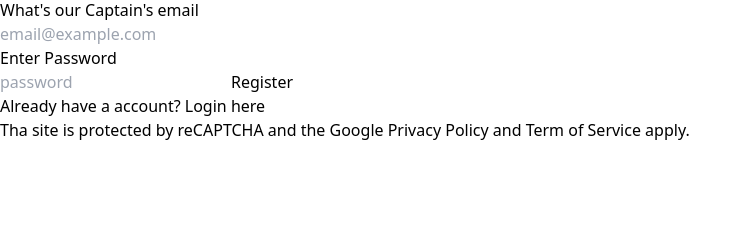
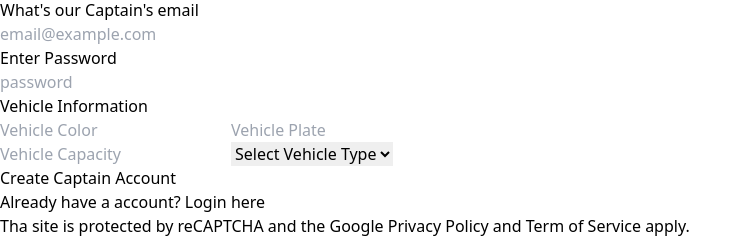
Before and after one commit to harpreet0816/uber-backend, a React (Vite) app in the folder frontend/: page /captain-signup in a window 1280 px wide. Shown: the part 350-590 px from the top of the page, without its empty margins (0-751 px from the left). Built offline with nearby package versions, Linux system fonts and the light colour scheme.

Commit message:
home page ui in progress

```diff
--- a/frontend/src/context/CaptainContext.jsx
+++ b/frontend/src/context/CaptainContext.jsx
@@ -4,9 +4,24 @@ export const captainDataContext = createContext();
 
 const CaptainContext = ({children}) => {
  const [captain, setCaptain] = useState(null);
+ const [ isLoading, setIsLoading] = useState(false);
+ const [ error , setError ] = useState(null);
 
+ const updateCaptain = (captainData) => {
+    setCaptain(captainData);
+ }
+
+ const value = {
+    captain,
+    setCaptain,
+    isLoading,
+    setIsLoading,
+    error,
+    setError,
+    updateCaptain
+ }
   return (
-    <captainDataContext.Provider value={{captain, setCaptain}}>
+    <captainDataContext.Provider value={ value }>
         {children}
     </captainDataContext.Provider>
   )
--- a/frontend/src/pages/CaptainProtectWrapper.jsx
+++ b/frontend/src/pages/CaptainProtectWrapper.jsx
@@ -1,16 +1,46 @@
-import { useEffect } from "react";
+import { useContext, useEffect, useState } from "react";
 import { useNavigate } from "react-router-dom";
+import { captainDataContext } from "../context/CaptainContext";
+import axios from "axios";
 
 const CaptainProtectWrapper = ({ children }) => {
   const token = localStorage.getItem("token");
-
+  const [ captain, setCaptain] = useContext(captainDataContext);
+  const [ isLoading, setIsLoading] = useState(true);
   const navigate = useNavigate();
 
   useEffect(() => {
     if (!token) {
       navigate("/captain-login");
     }
-  }, []);
+
+    axios.get(`${import.meta.env.VITE_BASE_URL}/captains/profile`, {
+      headers: {
+        Authorization: `Bearer ${token}`
+      }
+    }).then((response) => {
+      if(response.status === 200){
+
+        const data = response.data;
+        setCaptain(data.captain);
+        setIsLoading(false);
+
+      }
+    }).catch(err => {
+      console.log(err.message);
+      navigate("/captain-login");
+    });
+
+  }, [ token ]);
+
+
+
+  if(isLoading){
+    return (
+      <div>Loading...</div>
+    )
+  }
+
   return <div>{children}</div>;
 };
 
--- a/frontend/src/pages/CaptainSignup.jsx
+++ b/frontend/src/pages/CaptainSignup.jsx
@@ -1,13 +1,17 @@
-import { useContext, useState } from 'react'
-import { Link, useNavigate } from 'react-router-dom';
-import { captainDataContext } from '../context/CaptainContext';
-import axios from 'axios';
+import { useContext, useState } from "react";
+import { Link, useNavigate } from "react-router-dom";
+import { captainDataContext } from "../context/CaptainContext";
+import axios from "axios";
 
 const CaptainSignup = () => {
   const [firstName, setFirstName] = useState("");
   const [lastName, setLastName] = useState("");
   const [email, setEmail] = useState("");
   const [password, setPassword] = useState("");
+  const [vehicleColor, setVehicleColor] = useState("");
+  const [vehiclePlate, setVehiclePlate] = useState("");
+  const [vehicleCapacity, setVehicleCapacity] = useState("");
+  const [vehicleType, setVehicleType] = useState("");
 
   const navigate = useNavigate();
   const { setCaptain } = useContext(captainDataContext);
@@ -15,7 +19,7 @@ const CaptainSignup = () => {
   const submitHandler = async (e) => {
     e.preventDefault();
 
-      const newCaptain = {
+    const captainData = {
       fullname: {
         firstname: firstName,
         lastname: lastName,
@@ -23,28 +27,35 @@ const CaptainSignup = () => {
       email: email,
       password: password,
       vehicle: {
-          color: "",
-          plate: "",
-          capacity: "",
-          vehicleType: "",
-        }
-      }
+        color: vehicleColor,
+        plate: vehiclePlate,
+        capacity: vehicleCapacity,
+        vehicleType: vehicleType,
+      },
+    };
 
-      const response = await axios.post(`${import.meta.env.VITE_BASE_URL}/captains/signup`, newCaptain);
+    const response = await axios.post(
+      `${import.meta.env.VITE_BASE_URL}/captains/register`,
+      captainData
+    );
 
-      if(response.status === 201){
+    if (response.status === 201) {
       const data = response.data;
 
       setCaptain(data.captain);
       localStorage.setItem("token", data.token);
 
-        navigate("/captain-home")
+      navigate("/captain-home");
     }
 
-      setFirstName("");
-      setLastName("");
-      setEmail("");
-      setPassword("");
+    setEmail('')
+    setFirstName('')
+    setLastName('')
+    setPassword('')
+    setVehicleColor('')
+    setVehiclePlate('')
+    setVehicleCapacity('')
+    setVehicleType('')
   };
   return (
     <div className="p-7 pt-2 h-screen flex flex-col justify-between">
@@ -55,7 +66,9 @@ const CaptainSignup = () => {
           alt="no img"
         />
         <form onSubmit={submitHandler}>
-          <h3 className="text-lg w-full font-medium mb-2">What&apos;s our Captain&apos;s name</h3>
+          <h3 className="text-lg w-full font-medium mb-2">
+            What&apos;s our Captain&apos;s name
+          </h3>
           <div className="flex gap-4 mb-6">
             <input
               type="text"
@@ -80,7 +93,9 @@ const CaptainSignup = () => {
               required
             />
           </div>
-          <h3 className="text-lg font-medium mb-2">What&apos;s our Captain&apos;s email</h3>
+          <h3 className="text-lg font-medium mb-2">
+            What&apos;s our Captain&apos;s email
+          </h3>
           <input
             type="email"
             value={email}
@@ -105,9 +120,58 @@ const CaptainSignup = () => {
             placeholder="password"
             required
           />
-          <button className="bg-[#111] mb-3 text-white font-semibold rounded px-4 py-2 w-full text-bas placeholder:text-sm focus:outline-none">
-            Register
-          </button>
+          <h3 className='text-lg font-medium mb-1'>Vehicle Information</h3>
+          <div className='flex gap-4 mb-2'>
+            <input
+              required
+              className='bg-[#eeeeee] w-1/2 rounded-lg px-4 py-2 border text-lg placeholder:text-base'
+              type="text"
+              placeholder='Vehicle Color'
+              value={vehicleColor}
+              onChange={(e) => {
+                setVehicleColor(e.target.value)
+              }}
+            />
+            <input
+              required
+              className='bg-[#eeeeee] w-1/2 rounded-lg px-4 py-2 border text-lg placeholder:text-base'
+              type="text"
+              placeholder='Vehicle Plate'
+              value={vehiclePlate}
+              onChange={(e) => {
+                setVehiclePlate(e.target.value)
+              }}
+            />
+          </div>
+          <div className='flex gap-4 mb-6'>
+            <input
+              required
+              className='bg-[#eeeeee] w-1/2 rounded-lg px-4 py-2 border text-lg placeholder:text-base'
+              type="number"
+              placeholder='Vehicle Capacity'
+              value={vehicleCapacity}
+              onChange={(e) => {
+                setVehicleCapacity(e.target.value)
+              }}
+            />
+            <select
+              required
+              className='bg-[#eeeeee] w-1/2 rounded-lg px-4 py-2 border text-lg placeholder:text-base'
+              value={vehicleType}
+              onChange={(e) => {
+                setVehicleType(e.target.value)
+              }}
+            >
+              <option value="" disabled>Select Vehicle Type</option>
+              <option value="car">Car</option>
+              <option value="auto">Auto</option>
+              <option value="moto">Moto</option>
+            </select>
+          </div>
+
+          <button
+            className='bg-[#111] text-white font-semibold mb-3 rounded-lg px-4 py-2 w-full text-lg placeholder:text-base'
+          >Create Captain Account</button>
         </form>
         <p className="text-center">
           Already have a account?{" "}
@@ -118,12 +182,13 @@ const CaptainSignup = () => {
       </div>
       <div>
         <p className="text-[10px] leading-tight">
-        Tha site is protected by reCAPTCHA and the <span className='underline'>Google Privacy
-        Policy</span> and <span className='underline'>Term of Service</span> apply.
+          Tha site is protected by reCAPTCHA and the{" "}
+          <span className="underline">Google Privacy Policy</span> and{" "}
+          <span className="underline">Term of Service</span> apply.
         </p>
       </div>
     </div>
-  )
-}
+  );
+};
 
-export default CaptainSignup
+export default CaptainSignup;
--- a/frontend/src/pages/Home.jsx
+++ b/frontend/src/pages/Home.jsx
@@ -1,13 +1,57 @@
-import { Link } from "react-router-dom"
 import { userDataContext } from "../context/UserContext";
-import { useContext } from "react";
+import { useContext, useState } from "react";
 
 const Home = () => {
-    const {user} = useContext(userDataContext);
+  const [pickup, setPickup] = useState("");
+  const [destination, setDestination] = useState("");
+  const [panelOpen, setPanelOpen] = useState(false)
 
+  const { user } = useContext(userDataContext);
+
+  const submitHandler = (e) => {
+    e.preventDefault();
+  }
   return (
-    <Link to="/">Home <br /> {user.email}</Link>
-  )
-}
+    <div className="h-screen relative">
+      <img
+        className="w-16 absolute left-5 top-5"
+        src="https://upload.wikimedia.org/wikipedia/commons/thumb/5/58/Uber_logo_2018.svg/2560px-Uber_logo_2018.svg.png"
+        alt="Logo"
+      />
 
-export default Home
+      <div className="h-screen w-screen">
+        <img
+          className="h-full w-auto object-fill"
+          src="https://miro.medium.com/v2/resize:fit:1400/0*gwMx05pqII5hbfmX.gif"
+          alt="map"
+        />
+      </div>
+      <div className="flex flex-col justify-end h-screen absolute top-0 w-full">
+        <div className="h-[30%] p-5 bg-white relative">
+          <h4 className="text-2xl font-semibold">Find a trip</h4>
+          <form onSubmit={submitHandler}>
+          <div className="line absolute h-16 w-1 top-[45%] left-10 bg-gray-700 rounded-full"></div>
+            <input
+              className="bg-[#eee] px-12 py-2 text-base rounded-lg w-full mt-5"
+              type="text"
+              value={pickup}
+              onChange={(e) =>{ setPickup(e.target.value);  setPanelOpen(true);}}
+              placeholder="Add a pick-up location"
+            />
+            <input
+              className="bg-[#eee] px-12 py-2 text-base rounded-lg w-full mt-3"
+              type="text"
+              value={destination}
+              onChange={(e) => {setDestination(e.target.value); setPanelOpen(true)}}
+              placeholder="Enter your destination"
+            />
+          </form>
+        </div>
+        <div className="h-0 bg-red-400">
+        </div>
+      </div>
+    </div>
+  );
+};
+
+export default Home;
--- a/frontend/src/pages/UserProtectedWrapper.jsx
+++ b/frontend/src/pages/UserProtectedWrapper.jsx
@@ -1,20 +1,42 @@
-
-import { useEffect } from "react";
+import axios from "axios";
+import { useEffect, useState } from "react";
 import { useNavigate } from "react-router-dom";
 
-const UserProtectedWrapper = ({children}) => {
+const UserProtectedWrapper = ({ children }) => {
   const token = localStorage.getItem("token");
+  const [user, setUser] = useState(null);
+  const [isLoading, setIsLoading] = useState(true);
   const navigate = useNavigate();
 
   useEffect(() => {
-    if(!token) {
-        navigate('/login');
+    if (!token) {
+      navigate("/login");
     }
-  }, [])
 
-  return (
-    <> {children} </>
-)
-}
+    axios
+      .get(`${import.meta.env.VITE_BASE_URL}/users/profile`, {
+        headers: {
+          Authorization: `Bearer ${token}`,
+        },
+      })
+      .then((response) => {
+        if (response.status === 200) {
+          const data = response.data;
+          setUser(data.user);
+          setIsLoading(false);
+        }
+      })
+      .catch((err) => {
+        console.log(err.message);
+        navigate("/login");
+      });
+  }, [token]);
+
+  if (isLoading) {
+    return <div>Loading...</div>;
+  }
+
+  return <> {children} </>;
+};
 
 export default UserProtectedWrapper;
```
Also changed, not shown: 1 other file (tests, documents, lock files or other folders). Lines whose indentation alone changed are shown as unchanged.
